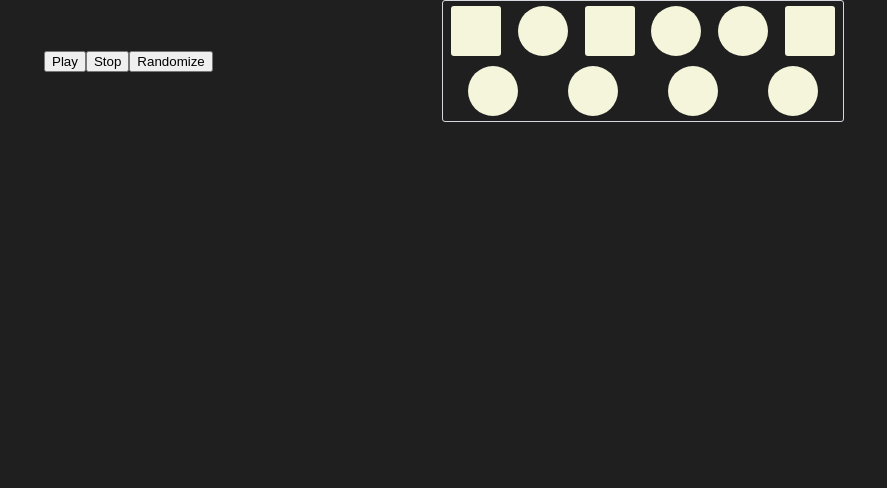
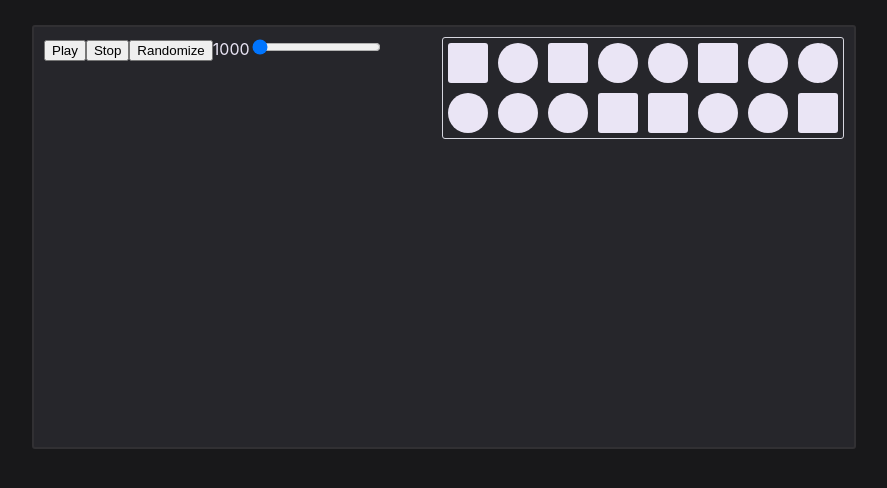
Before and after one commit to Loxphordex/Memoryfield, a React (Create React App) app: page / in a window 1280 px wide. Both pictures are taken after a click on the button "Randomize". Shown: the top 488 px of the page, without its empty margins (196-1083 px from the left). Built offline with nearby package versions, Linux system fonts and the light colour scheme.

Commit message:
node control note basics

```diff
--- a/src/App.js
+++ b/src/App.js
@@ -13,7 +13,8 @@ import "./styles/field.css";
 function App() {
   const [isPlaying, setIsPlaying] = useState(false);
   const [activeNode, setActiveNode] = useState(-1);
-  const [currentLevel, setCurrentLevel] = useState(10);
+  const [nodeEditor, setNodeEditor] = useState(null);
+  const [currentLevel, setCurrentLevel] = useState(16);
   const [nodes, setNodes] = useState(null);
   const [speed, setSpeed] = useState(1000);
   const [outputLevel, setOutputLevel] = useState(0.2);
@@ -24,47 +25,50 @@ function App() {
 
   let AudioContext = window.AudioContext || window.webkitAudioContext || null;
   let ctx = new AudioContext();
-  let sine = ctx.createOscillator();
-  let saw = ctx.createOscillator();
-  let square = ctx.createOscillator();
+  let osc = ctx.createOscillator();
   let filter = ctx.createBiquadFilter();
   let volume = ctx.createGain();
-  sine.type = waveforms.sine;
-  saw.type = waveforms.sawtooth;
-  square.type = waveforms.square;
+  // sine.type = waveforms.sine;
   filter.type = "lowpass";
 
   useEffect(() => {
-    if (activeNode >= 0 && nodes != null) {
+    if (activeNode >= 0 && nodes != null && isPlaying) {
       if (AudioContext) {
         // let ctx = new AudioContext()
-        let now = ctx.currentTime
-        console.log(ctx)
+        let now = ctx.currentTime;
         let currentNode = nodes[activeNode];
-        console.log(currentNode)
+        let freq = currentNode.note.frequency;
+        let wave = currentNode.wave;
+        let end = currentNode.endtime;
 
         // filter setup
         filter.frequency.setValueAtTime(currentNode.filterFrequency, now);
 
-        // sine osc
-        sine.start(); // Turn on oscillator
-        console.log('sine started', now)
-        sine.frequency.value = 400;
-        sine.connect(volume); // Hook up to gain node
-        sine.stop(currentNode.endTime);
-        console.log('sine ended', currentNode.endtime)
+        osc.type = wave
+        osc.start();
+        console.log('start', now)
+        osc.frequency.value = freq;
+        osc.connect(volume)
+        osc.stop(end)
+        console.log('stop', now, end)
 
-        // sawtooth osc
-        saw.start();
-        saw.frequency.value = 523.25;
-        saw.connect(volume);
-        saw.stop(currentNode.endtime);
+        // // sine osc
+        // sine.start(); // Turn on oscillator
+        // sine.frequency.value = 400;
+        // sine.connect(volume); // Hook up to gain node
+        // sine.stop(currentNode.endTime);
 
-        // square osc
-        square.start();
-        square.frequency.value = 698.46;
-        square.connect(volume);
-        square.stop(currentNode.endtime);
+        // // sawtooth osc
+        // saw.start();
+        // saw.frequency.value = 523.25;
+        // saw.connect(volume);
+        // saw.stop(currentNode.endtime);
+
+        // // square osc
+        // square.start();
+        // square.frequency.value = 698.46;
+        // square.connect(volume);
+        // square.stop(currentNode.endtime);
 
         // Connect nodes
         volume.gain.value = outputLevel;
@@ -90,41 +94,41 @@ function App() {
       clearTimeout(timeout);
       setActiveNode(-1);
     }
-  }, [
-    activeNode,
-    currentLevel,
-    speed,
-    isPlaying,
-    nodes,
-    AudioContext,
-    ctx,
-    outputLevel,
-    filter,
-    sine,
-    volume,
-    saw,
-    square
-  ]);
+  }, [activeNode, currentLevel, speed, isPlaying, nodes, AudioContext, ctx, outputLevel, filter, volume, osc]);
 
   function randomize() {
     setNodes(getLevel(currentLevel));
   }
 
+  function calculateBpm(speedSetting) {
+    let fixedBpm = 7500 - speedSetting;
+    setSpeed(fixedBpm);
+    // setSpeed(speedSetting)
+  }
+
   return (
     <div className="App">
       <section className="app-container">
-        <ControlPanel play={setIsPlaying} randomize={randomize} />
-        {nodes && (
+        <ControlPanel
+          speed={speed}
+          play={setIsPlaying}
+          randomize={randomize}
+          calculateBpm={calculateBpm}
+          nodes={nodes}
+          setNodes={setNodes}
+          nodeEditor={nodeEditor}
+        />
         <MemoryField
           nodes={nodes}
           activeNode={activeNode}
+          nodeEditor={nodeEditor}
           setActiveNode={setActiveNode}
           userSelection={userSelection}
+          setNodeEditor={setNodeEditor}
           setUserSelection={setUserSelection}
           correctSelection={correctSelection}
           setCorrectSelection={setCorrectSelection}
         />
-        )}
       </section>
     </div>
   );
--- a/src/components/Audio/constants.jsx
+++ b/src/components/Audio/constants.jsx
@@ -1,5 +1,5 @@
 export const waveforms = {
-    sine: 'sine',
-    sawtooth: 'sawtooth',
-    square: 'square'
+  sine: 'sine',
+  sawtooth: 'sawtooth',
+  square: 'square'
 }
--- a/src/components/ControlPanel/ControlPanel.js
+++ b/src/components/ControlPanel/ControlPanel.js
@@ -1,11 +1,68 @@
 import React from "react";
+import { notes } from '../../levels/notes'
 
-export default function ControlPanel({ play, randomize }) {
+export default function ControlPanel({
+  play,
+  randomize,
+  speed,
+  calculateBpm,
+  nodes,
+  setNodes,
+  nodeEditor }) {
   return (
     <section className="control-panel">
-      <button onClick={() => play(true)}>Play</button>
-      <button onClick={() => play(false)}>Stop</button>
-      <button onClick={() => randomize()}>Randomize</button>
+      <div className='global-controls'>
+        <button onClick={() => play(true)}>Play</button>
+        <button onClick={() => play(false)}>Stop</button>
+        <button onClick={() => randomize()}>Randomize</button>
+
+        <label htmlFor="speed">{speed}</label>
+        <input type="range" id="speed" name="speed" min={1} max={7500} onChange={(e) => calculateBpm(e.target.value)}></input>
+      </div>
+      <div className='node-editor'>
+      </div>
+      <div className='node-controls'>
+        {nodeControls(nodeEditor, nodes, setNodes, notes) || ''}
+      </div>
     </section>
   );
 }
+
+// Check if a node is selected (node editor should be able to toggle on/off)
+// @param editor is the index of the current node
+// @param nodes, list of nodes
+// set node details based on user input
+// set sine, pitch, duration, filter, etc.
+// more user control === more interesting instrument
+//
+// first copy the nodes array.
+// mutate that copy, then set the nodes in state to that copy
+// this is to avoid mutating state
+function nodeControls(editor, nodes, setNodes, notes) {
+  if (!nodes) {
+    return <></>
+  }
+
+  let nodesClone = [...nodes]
+  let selectedNode = nodesClone[editor]
+  let defaultNote = notes[0]
+  if (editor !== null && nodes) {
+    return (
+      <>
+        {noteSwitch()}
+      </>
+    )
+  } else {
+    return <></>
+  }
+
+  function noteSwitch() {
+    return (
+      <div className='note-switch'>
+        <button className='prev-note note-switch-button'>{'<'}</button>
+        <div className='note-display'>{selectedNode.note.note || defaultNote}</div>
+        <button className='next-note note-switch-button'>{'>'}</button>
+      </div>
+    )
+  }
+}
--- a/src/components/MemoryField/MemoryField.js
+++ b/src/components/MemoryField/MemoryField.js
@@ -9,7 +9,9 @@ export default function MemoryField({
   userSelection,
   setUserSelection,
   correctSelection,
-  setCorrectSelection
+  setCorrectSelection,
+  nodeEditor,
+  setNodeEditor
 }) {
   return (
     <section className='field-container'>
@@ -18,6 +20,8 @@ export default function MemoryField({
           nodes={nodes}
           activeNode={activeNode}
           setActiveNode={setActiveNode}
+          nodeEditor={nodeEditor}
+          setNodeEditor={setNodeEditor}
           userSelection={userSelection}
           setUserSelection={setUserSelection}
           correctSelection={correctSelection}
--- a/src/components/MemoryNode/GenerateNodes.js
+++ b/src/components/MemoryNode/GenerateNodes.js
@@ -20,7 +20,10 @@ export default function GenerateNodes(props) {
             setUserSelection={props.setUserSelection}
             correctSelection={props.correctSelection}
             setCorrectSelection={props.setCorrectSelection}
+            nodeEditor={props.nodeEditor}
+            setNodeEditor={props.setNodeEditor}
             select={select}
+            key={node.playOrder}
           />
         );
       })}
--- a/src/components/MemoryNode/MemoryNode.js
+++ b/src/components/MemoryNode/MemoryNode.js
@@ -18,6 +18,8 @@ export default function MemoryNode({
   setUserSelection,
   correctSelection,
   setCorrectSelection,
+  nodeEditor,
+  setNodeEditor,
   select
 }) {
 
@@ -31,9 +33,7 @@ export default function MemoryNode({
   return (
     <div
       key={playOrder}
-      onClick={e =>
-        select(e, setUserSelection, correctSelection, setCorrectSelection)
-      }
+      onClick={() => setNodeEditor(playOrder)}
       className={`memory-node memory-node-${shape} ${active(
         activeNode,
         playOrder,
--- a/src/index.css
+++ b/src/index.css
@@ -5,10 +5,15 @@ body {
     sans-serif;
   -webkit-font-smoothing: antialiased;
   -moz-osx-font-smoothing: grayscale;
-  background-color: rgb(31, 31, 31);
+  background-color: rgb(24, 24, 26);
+  color: rgb(234, 229, 245);
 }
 
 code {
   font-family: source-code-pro, Menlo, Monaco, Consolas, 'Courier New',
     monospace;
 }
+
+.App {
+  background-color: rgb(24, 24, 26);
+}
--- a/src/levels/data.js
+++ b/src/levels/data.js
@@ -1,3 +1,5 @@
+import { notes } from './notes'
+import { waveforms } from '../components/Audio/constants'
 // all data for levels
 // each node gets shape, playOrder, position, color, texture, and sound
 
@@ -17,24 +19,31 @@ const colors = [
 // Creates random nodes
 export function generateRandomLevel(nodeCount) {
   let nodes = []
-  let order = getOrderNums(nodeCount)
+  // let order = getOrderNums(nodeCount)
+  let order = 0;
 
   for (let i = 0; i < nodeCount; i++) {
     let shape = randomShape()
     let color = randomColor()
     let filterFrequency = randomFrequency()
-    let endtime = 0.8
+    let endtime = 0.1
+    let playOrder = order
+    let note = notes[0]
+    let wave = waveforms.sine
+    order++
 
     // Each playOrder is a unique value
-    let playOrder = order.splice(Math.floor(Math.random() * order.length - 1), 1)
+    // let playOrder = order.splice(Math.floor(Math.random() * order.length - 1), 1)
 
-    playOrder = playOrder[0]
+    // playOrder = playOrder[0]
     let node = {
       shape,
       color,
       playOrder,
       filterFrequency,
-      endtime }
+      endtime,
+      note,
+      wave }
     nodes.push(node)
   }
   return nodes
--- /dev/null
+++ b/src/levels/notes.js
@@ -0,0 +1,8 @@
+export const notes = [
+  {note: 'TEST', frequency: 500},
+  {note: 'C3', frequency: 130.81},
+  {note: 'Db3', frequency: 138.59},
+  {note: 'D3', frequency: 146.83},
+  {note: 'Eb3', frequency: 155.56},
+  {note: 'E3', frequency: 164.81},
+]
--- a/src/styles/container.css
+++ b/src/styles/container.css
@@ -1,6 +1,11 @@
 .app-container {
     width: 800px;
-    margin: auto;
+    min-height: 400px;
+    margin: 25px auto;
+    padding: 10px;
     display: flex;
-    align-items: center;
+    align-items: flex-start;
+    background-color: rgb(38, 38, 43);
+    border: 2px solid rgb(49, 48, 51);
+    border-radius: 3px;
 }
--- a/src/styles/field.css
+++ b/src/styles/field.css
@@ -1,10 +1,11 @@
 .memory-field {
     display: flex;
     align-items: center;
-    justify-content: space-around;
+    justify-content: flex-start;
     flex-wrap: wrap;
     max-width: 400px;
     min-width: 400px;
+    min-height: 100px;
 
     margin-left: auto;
 
--- a/src/styles/node.css
+++ b/src/styles/node.css
@@ -1,9 +1,9 @@
 .memory-node {
-    min-width: 50px;
-    min-height: 50px;
+    min-width: 40px;
+    min-height: 40px;
     display: inline-block;
     margin: 5px;
-    background-color: beige;
+    background-color: rgb(234, 229, 245);
     border-radius: 3px;
 }
 
@@ -13,15 +13,15 @@
 
 .red {
     background-color: rgb(226, 0, 49);
-    box-shadow: 0px 0px 40px 20px rgb(255, 0, 55);
+    box-shadow: 0px 0px 19px 5px rgb(255, 0, 55);
 }
 
 .green {
     background-color: rgb(0, 226, 139);
-    box-shadow: 0px 0px 40px 20px rgb(2, 241, 150);
+    box-shadow: 0px 0px 19px 5px rgb(2, 241, 150);
 }
 
 .purple {
     background-color: rgb(127, 1, 230);
-    box-shadow: 0px 0px 40px 20px rgb(139, 1, 251);
+    box-shadow: 0px 0px 19px 5px rgb(139, 1, 251);
 }
```
Lines whose indentation alone changed are shown as unchanged.
